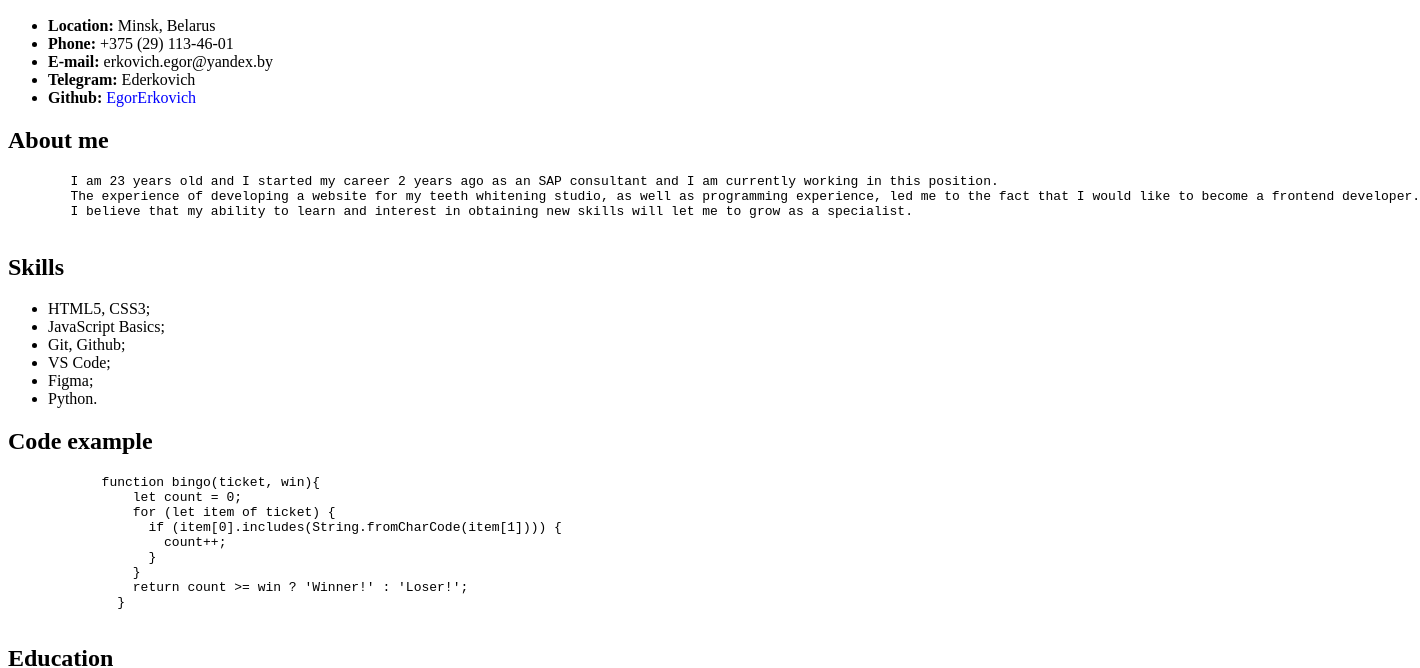
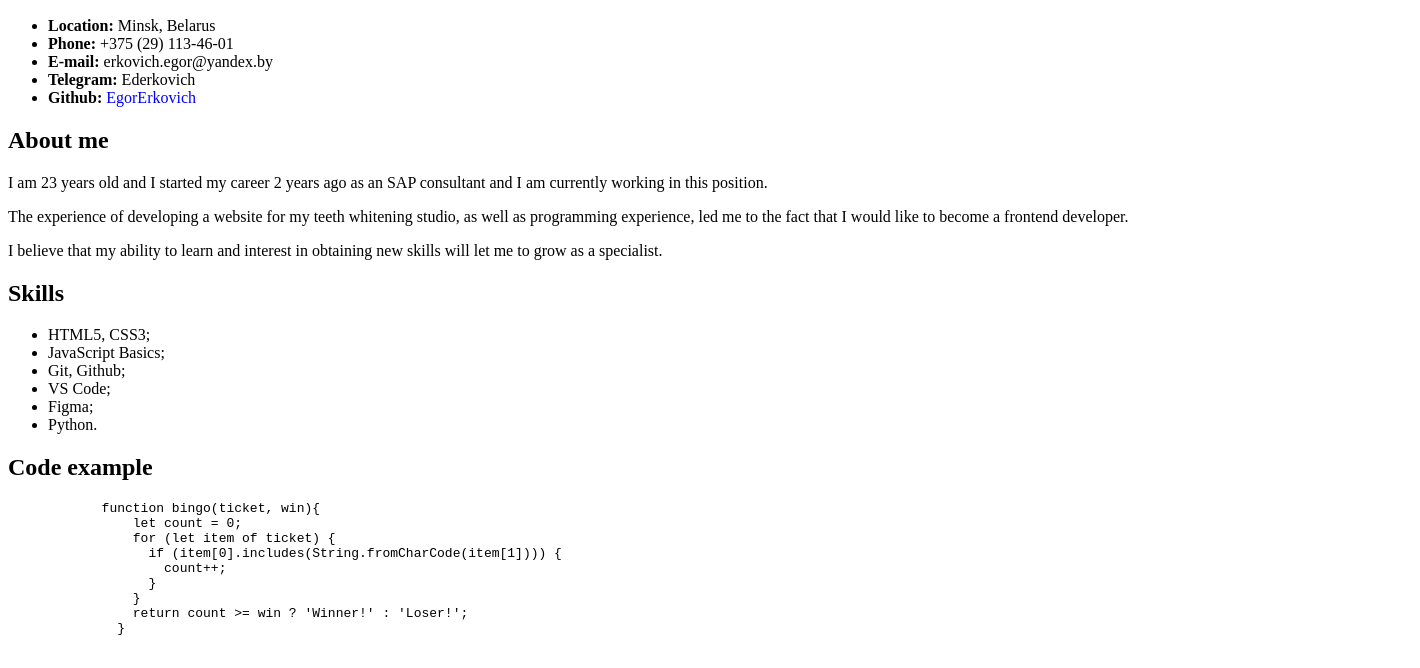
Before and after one commit to EgorErkovich/rsschool-cv, a plain HTML site: page index.html in a window 1280 px wide. Shown: the part 110-778 px from the top of the page, 1420 px wide, since content can reach past the window. Drawn offline with Linux system fonts and the light colour scheme.

Commit message:
refactor: edit about me section

```diff
--- a/index.html
+++ b/index.html
@@ -20,11 +20,9 @@
     </div>
     <div class="aboutMe">
         <h2>About me</h2>
-        <pre>
-        I am 23 years old and I started my career 2 years ago as an SAP consultant and I am currently working in this position.
-        The experience of developing a website for my teeth whitening studio, as well as programming experience, led me to the fact that I would like to become a frontend developer.
-        I believe that my ability to learn and interest in obtaining new skills will let me to grow as a specialist.
-        </pre>
+        <p>I am 23 years old and I started my career 2 years ago as an SAP consultant and I am currently working in this position.</p>
+        <p>The experience of developing a website for my teeth whitening studio, as well as programming experience, led me to the fact that I would like to become a frontend developer.</p>
+        <p>I believe that my ability to learn and interest in obtaining new skills will let me to grow as a specialist.</p>
     </div>
     <div class = "skills">
         <h2>Skills</h2>
```
